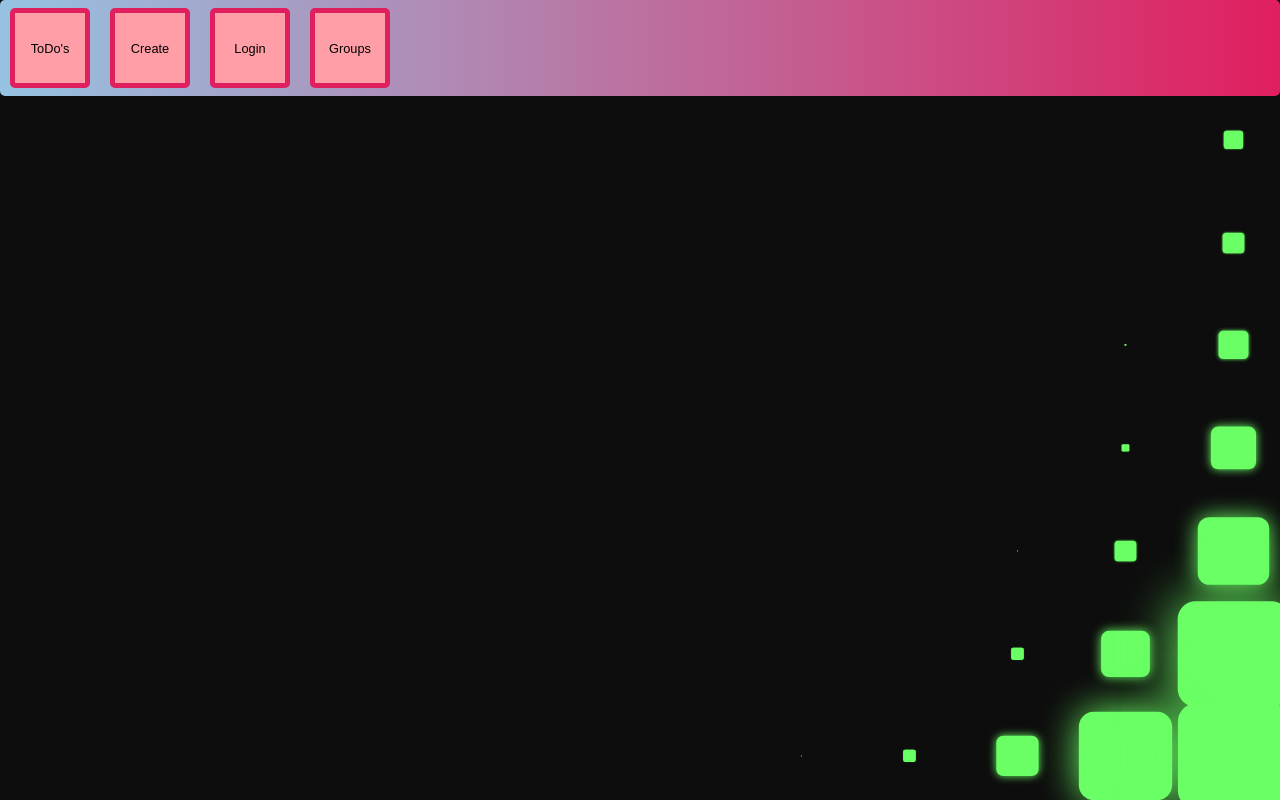
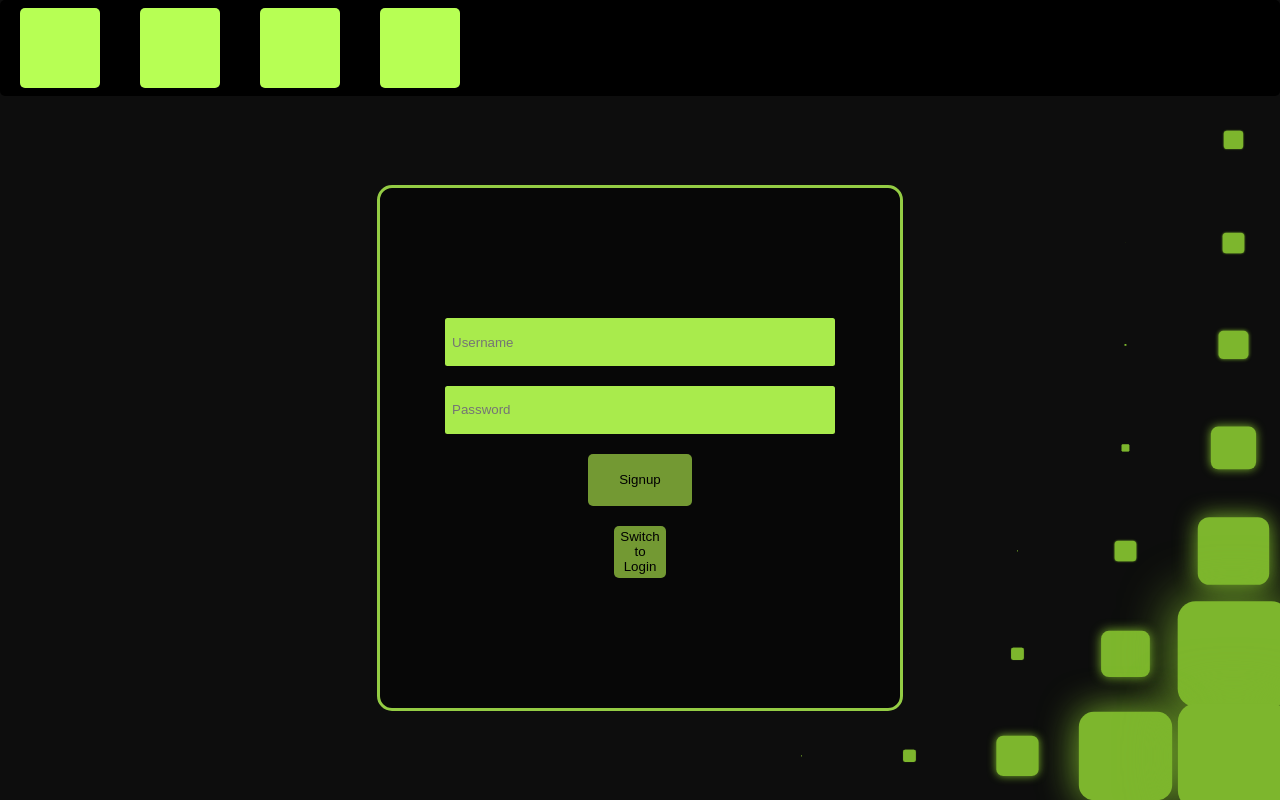
Before and after one commit to TheHeartstriker/ToDoApp, a React (Vite) app in the folder client/ToDoApp/: page / in a window 1280 px wide. Built offline with nearby package versions, Linux system fonts and the light colour scheme.

Commit message:
Button design
Not complete but the button can follow the mouse around for a certain distance.

```diff
--- a/client/ToDoApp/index.html
+++ b/client/ToDoApp/index.html
@@ -4,6 +4,13 @@
     <meta charset="UTF-8" />
     <meta name="viewport" content="width=device-width, initial-scale=1.0" />
     <title>Genesis Todo</title>
+    <!-- Font -->
+    <link rel="preconnect" href="https://fonts.googleapis.com" />
+    <link rel="preconnect" href="https://fonts.gstatic.com" crossorigin />
+    <link
+      href="https://fonts.googleapis.com/css2?family=Roboto+Mono:ital,wght@0,100..700;1,100..700&display=swap"
+      rel="stylesheet"
+    />
   </head>
   <body>
     <div id="root"></div>
--- a/client/ToDoApp/src/Components/Nav/Nav.css
+++ b/client/ToDoApp/src/Components/Nav/Nav.css
@@ -16,25 +16,18 @@
   border-radius: 5px;
   height: 12vh;
   width: 100vw;
-  background: linear-gradient(to right, var(--Light-Cyan), var(--Dark-pink));
+  background: black;
   font-size: 1rem;
 }
 /* Buttons contained at the top of the page */
 .ContainerHeader button {
-  font-size: 0.8em;
-  border: 5px solid var(--Dark-pink);
-  background-color: var(--Light-pink);
+  font-size: 1em;
+  /* font-family: "Roboto Mono", sans-serif; */
+  background-color: #b7ff54;
   border-radius: 5px;
-  margin: 10px;
+  margin: 20px;
   padding: 10px;
   height: 10vh;
   width: 10vh;
-  transition: background-color 0.5s ease;
-  overflow: hidden;
-  white-space: nowrap;
-  text-overflow: ellipsis;
+  border: none;
 }
-
-.ContainerHeader button:hover {
-  background-color: var(--Middle-Pink);
-}
--- a/client/ToDoApp/src/Components/Nav/Navigator.tsx
+++ b/client/ToDoApp/src/Components/Nav/Navigator.tsx
@@ -1,15 +1,66 @@
 import { useContext, useEffect } from "react";
 import { Link, useNavigate } from "react-router-dom";
 import { TaskContext, Contexts } from "../taskProvider";
+import {
+  createDraggable,
+  createSpring,
+  createAnimatable,
+  utils,
+} from "animejs";
 import "./Nav.css";
 
 function Nav() {
   const navigate = useNavigate();
+  function initAnimate() {
+    const square = createAnimatable(".About", {
+      x: 300,
+      y: 300,
+      ease: "ease(3)",
+    });
+    return square;
+  }
+
+  function onMouseMove(e: MouseEvent) {
+    const target = document.querySelector(".About");
+    if (!target) return;
+
+    const boundingRect = target.getBoundingClientRect();
+    const { clientX, clientY } = e;
+    const { top, left, width, height } = boundingRect;
+
+    const dx = clientX - (left + width / 2);
+    const dy = clientY - (top + height / 2);
+    const distance = Math.sqrt(dx * dx + dy * dy);
+
+    const animatable = initAnimate();
+
+    if (distance < 150) {
+      const hw = width / 2;
+      const hh = height / 2;
+      const x = utils.clamp(clientX - left - hw, -hw, hw);
+      const y = utils.clamp(clientY - top - hh, -hh, hh);
+
+      animatable.x(x);
+      animatable.y(y);
+    } else {
+      animatable.x(0);
+      animatable.y(0);
+    }
+  }
+
+  useEffect(() => {
+    const handleMouseMove = (e: MouseEvent) => onMouseMove(e);
+    window.addEventListener("mousemove", handleMouseMove);
+
+    return () => {
+      window.removeEventListener("mousemove", handleMouseMove);
+    };
+  }, []);
 
   return (
     <>
       <div className="ContainerHeader">
-        <Link to="/container">
+        {/* <Link to="/container">
           <button id="Home">ToDo's</button>
         </Link>
         <Link to="/create">
@@ -20,7 +71,11 @@ function Nav() {
         </Link>
         <Link to="/groups">
           <button id="Groups">Groups</button>
-        </Link>
+        </Link> */}
+        <button className="About"></button>
+        <button className="Home"></button>
+        <button className="Login"></button>
+        <button className="Groups"></button>
       </div>
     </>
   );
--- a/client/ToDoApp/src/Pages/LoginSign/Login.tsx
+++ b/client/ToDoApp/src/Pages/LoginSign/Login.tsx
@@ -82,7 +82,7 @@ function Login() {
         {/* The grid animation */}
         <GridAnimation />
         {/* The inside container that holds the text boxes */}
-        {/* <div className="LogSignPage">
+        <div className="LogSignPage">
           <div
             className={`input ${
               pulse === PULSE_TYPES.SUCCESS
@@ -125,7 +125,7 @@ function Login() {
           <button className="Switch" onClick={handleSwitch}>
             {login ? "Switch to Signup" : "Switch to Login"}
           </button>
-        </div> */}
+        </div>
       </div>
     </>
   );
--- a/client/ToDoApp/src/Pages/LoginSign/NavLogin.css
+++ b/client/ToDoApp/src/Pages/LoginSign/NavLogin.css
@@ -15,6 +15,7 @@
 
 /* Container that holds the LogSingin box */
 .LogSignContainer {
+  position: relative;
   display: flex;
   align-items: center;
   justify-content: center;
@@ -31,23 +32,9 @@
   justify-content: center;
   height: 65vh;
   width: 65vh;
-  background: linear-gradient(to bottom, var(--Dark-pink), var(--Cyan));
+  background: #070707;
   border-radius: 15px;
-  overflow: hidden;
-}
-
-.LogSignPage::before {
-  z-index: -1;
-  content: "";
-  position: absolute;
-  top: 0;
-  left: 0;
-  right: 0;
-  bottom: 0;
-  border: 5px solid transparent;
-  border-image: linear-gradient(to right, var(--Dark-pink), var(--Cyan)) 1;
-  border-radius: 15px;
-  pointer-events: none;
+  border: #94cc44 solid 3px;
 }
 
 /* The Input is the text boxes the are used to send the username and password */
@@ -63,10 +50,8 @@
   border-radius: 2.5px;
   flex: 1;
   border: 5px solid transparent;
-  background-color: var(--Middle-Pink);
+  background-color: #a9eb4c;
   margin: 10px 0;
-  box-shadow: 0 8px 16px var(--Dark-pink);
-  text-shadow: 2px 2px 4px rgba(17, 154, 196, 0.3);
 }
 .input.Gpulse input {
   animation: pulse-animationG 2.5s ease-in-out;
@@ -78,26 +63,29 @@
 }
 /* The switch button */
 .Switch {
-  background-color: var(--Middle-Pink);
+  background-color: #739933;
   margin: 10px;
   border-radius: 5px;
   height: 10%;
   width: 10%;
-  border: 3.5px var(--Silver-Blue) solid;
+  border: none;
 }
 /* The button that either logs the user in or signs them up */
 .loginOrSign {
   height: 10%;
   width: 20%;
-  background-color: var(--Cyan);
+  background-color: #739933;
   border: 3.5px solid var(--Silver-Blue);
   border-radius: 5px;
   margin: 10px;
+  border: none;
 }
 
 .grid {
-  position: relative;
+  position: absolute;
   overflow: hidden;
+  top: 0;
+  left: 0;
   width: 100%;
   height: 100%;
   display: grid;
@@ -120,26 +108,10 @@
   height: 100%;
 
   border-radius: 15px;
-  background-color: #6aff65;
-  color: #6aff65;
+  background-color: #7db62d;
+  color: #7db62d;
   transform: scale(0);
 }
-/* .tile::before {
-  content: "";
-  position: absolute;
-  top: 0;
-  left: 0;
-  width: 100%;
-  height: 100%;
-  background: linear-gradient(
-    135deg,
-    rgba(255, 255, 255, 0.3),
-    rgba(0, 0, 0, 0.1)
-  );
-  border-radius: 15px;
-  z-index: -1;
-  pointer-events: none;
-} */
 
 /* Animations to notifiy the user if something was successful */
 .AnimatePulseRed {
--- a/client/ToDoApp/src/Site.css
+++ b/client/ToDoApp/src/Site.css
@@ -1,6 +1,6 @@
 body {
   background-color: #0d0d0d;
-  font-family: "Roboto", sans-serif;
+  font-family: "Roboto Mono", sans-serif;
   margin: 0;
   padding: 0;
 }
```
